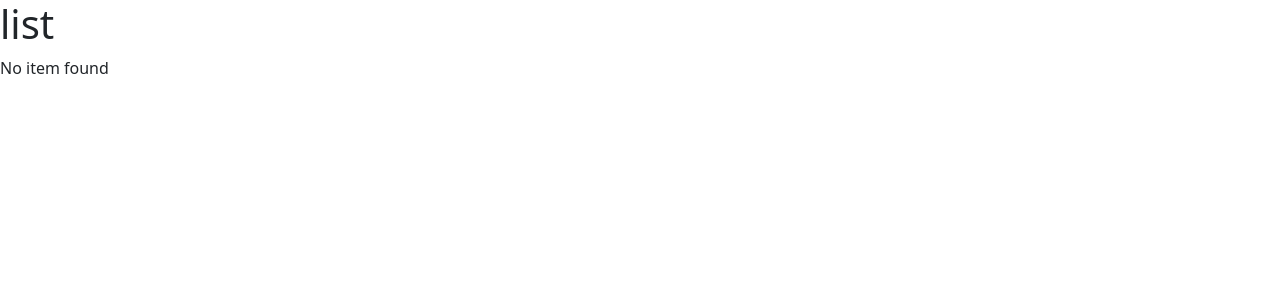
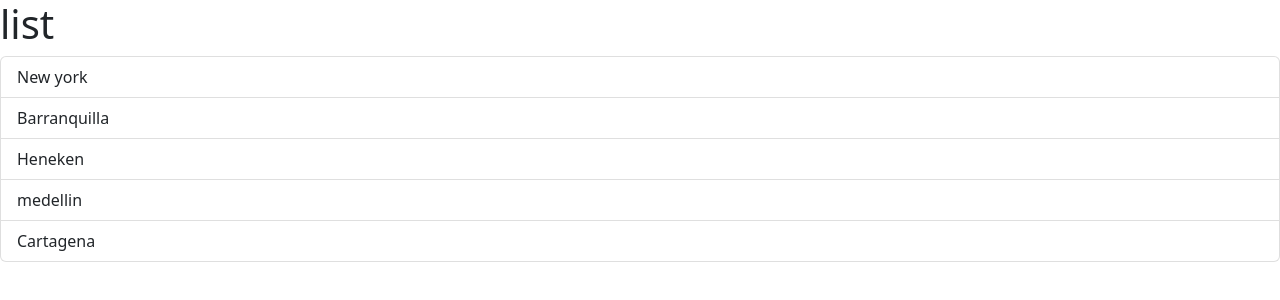
Before and after one commit to LuisRicado77/React-Study, a React (Vite) app: page / in a window 1280 px wide. Shown: the top 300 px of the page. Built offline with nearby package versions, Linux system fonts and the light colour scheme.

Commit message:
Handling Events

```diff
--- a/src/components/ListGroup.tsx
+++ b/src/components/ListGroup.tsx
@@ -1,27 +1,29 @@
 import { Fragment } from "react/jsx-runtime";
-let items = [
-  "New york",
-  "Barranquilla",
-  "Heneken",
-  "medellin",
-  "Cartagena"
-];
+import { MouseEvent} from "react";
+let items = ["New york", "Barranquilla", "Heneken", "medellin", "Cartagena"];
 
-items = [];
+//items = [];
 
-
+//evente  handler
+const handleClick = (event: MouseEvent) => console.log(event);
 function ListGroup() {
   return (
     <>
       <h1>list</h1>
       {items.length === 0 && <p>No item found</p>}
       <ul className="list-group">
-                 {items.map((item) =>(
-                    <li key={item}>{item}</li>
+        {items.map((item) => (
+          <li
+            className="list-group-item"
+            key={item}
+            onClick={handleClick}
+          >
+            {item}
+          </li>
         ))}
       </ul>
     </>
-  )
+  );
 }
 
 export default ListGroup;
```
Lines whose indentation alone changed are shown as unchanged.
